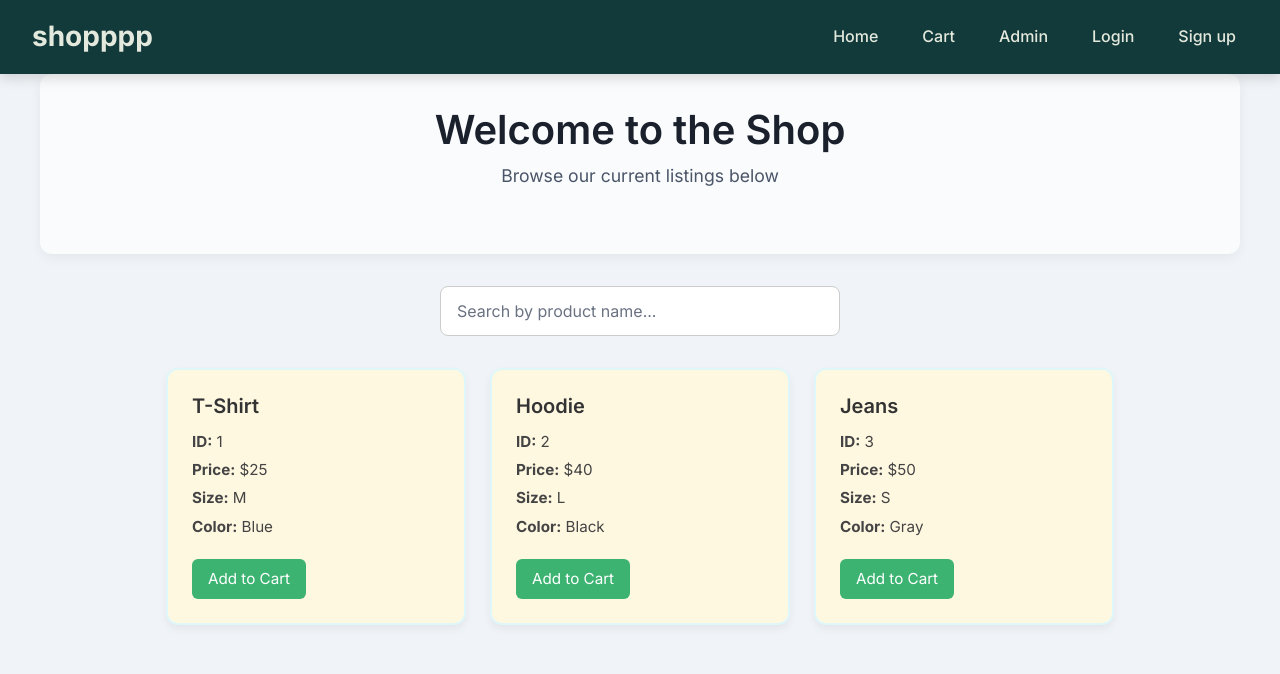
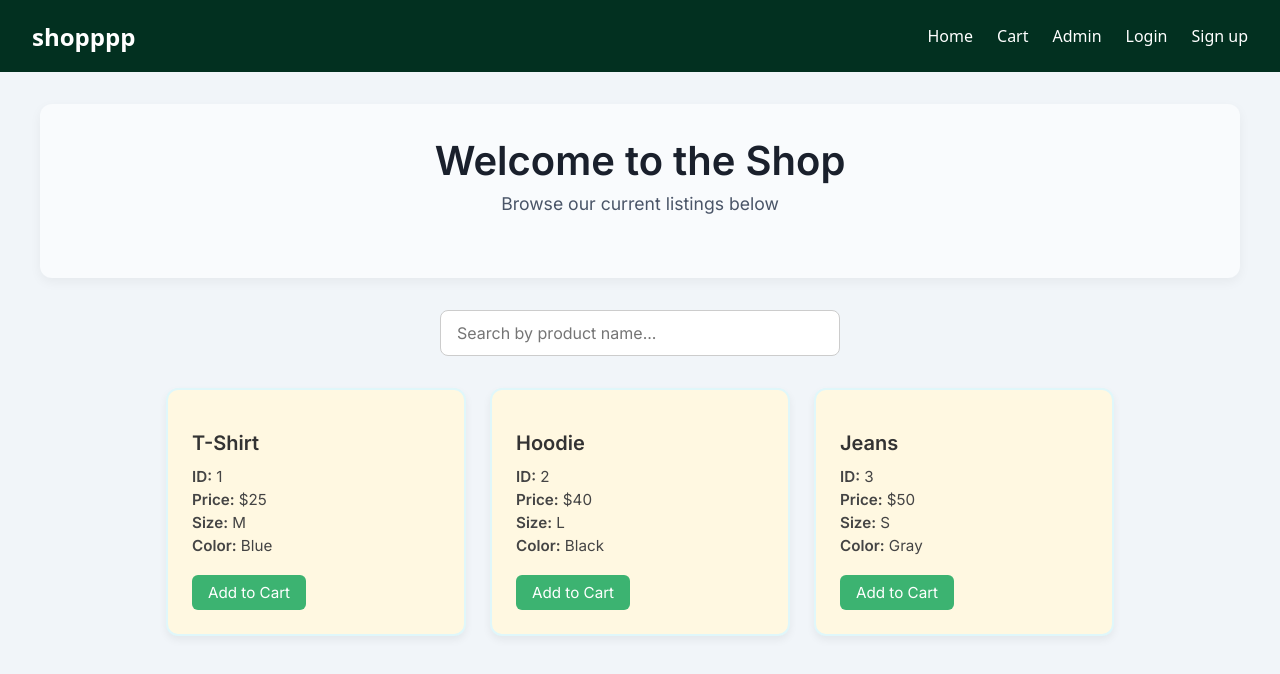
Before and after one commit to christian1251/CPSC362ProjectVision, a SvelteKit app in the folder shop/: page / in a window 1280 px wide. Shown: the top 674 px of the page. Built offline with nearby package versions, Linux system fonts and the light colour scheme; no server answers.

Commit message:
added logout capability

```diff
--- a/shop/src/app.css
+++ b/shop/src/app.css
@@ -1,447 +1,59 @@
-@import 'tailwindcss';
-@plugin '@tailwindcss/forms';
-@plugin '@tailwindcss/typography';
-
-:root {
-  --primary: #0284c7;
-  --primary-dark: #0369a1;
-  --primary-light: #7dd3fc;
-  --secondary: #475569;
-  --accent: #f97316;
-  --success: #10b981;
-  --error: #ef4444;
-  --background: #f8fafc;
-  --text: #0f172a;
-  --text-light: #64748b;
-  --border: #e2e8f0;
-  --card: #ffffff;
+/* Global background */
+body {
+  background-color: #f1f5f9; /* light grey */
+  margin: 0;
+  font-family: system-ui, sans-serif;
 }
 
-body {
-  font-family: 'Inter', -apple-system, BlinkMacSystemFont, 'Segoe UI', Roboto, sans-serif;
-  color: var(--text);
-  background-color: var(--background);
-  line-height: 1.6;
-}
-
-.container {
-  width: 100%;
-  max-width: 1280px;
-  margin-left: auto;
-  margin-right: auto;
-  padding-left: 1rem;
-  padding-right: 1rem;
-}
-
-h1, h2, h3, h4, h5, h6 {
-  font-weight: 600;
-  line-height: 1.2;
-  margin-bottom: 0.5em;
-}
-
-h1 {
-  font-size: 2.25rem;
-}
-
-h2 {
-  font-size: 1.875rem;
-}
-
-h3 {
-  font-size: 1.5rem;
-}
-
-h4 {
-  font-size: 1.25rem;
-}
-
-p {
-  margin-bottom: 1rem;
-}
-
-.btn {
-  display: inline-flex;
-  align-items: center;
-  justify-content: center;
-  padding: 0.5rem 1rem;
-  font-weight: 500;
-  border-radius: 0.375rem;
-  cursor: pointer;
-  transition: all 0.15s ease-in-out;
-}
-
-.btn-primary {
-  background-color: var(--primary);
-  color: white;
-  border: 1px solid transparent;
-}
-
-.btn-primary:hover {
-  background-color: var(--primary-dark);
-}
-
-.btn-secondary {
-  background-color: var(--secondary);
-  color: white;
-  border: 1px solid transparent;
-}
-
-.btn-secondary:hover {
-  opacity: 0.9;
-}
-
-.btn-outline {
-  background-color: transparent;
-  color: var(--primary);
-  border: 1px solid var(--primary);
-}
-
-.btn-outline:hover {
-  background-color: var(--primary);
-  color: white;
-}
-
-.btn-danger {
-  background-color: var(--error);
-  color: white;
-  border: 1px solid transparent;
-}
-
-.btn-danger:hover {
-  opacity: 0.9;
-}
-
-.btn-sm {
-  padding: 0.25rem 0.75rem;
-  font-size: 0.875rem;
-}
-
-.btn-lg {
-  padding: 0.75rem 1.5rem;
-  font-size: 1.125rem;
-}
-
-.form-group {
-  margin-bottom: 1.5rem;
-}
-
-.form-label {
-  display: block;
-  font-weight: 500;
-  margin-bottom: 0.5rem;
-}
-
-.form-control {
-  display: block;
-  width: 100%;
-  padding: 0.5rem 0.75rem;
-  font-size: 1rem;
-  line-height: 1.5;
-  color: var(--text);
-  background-color: white;
-  border: 1px solid var(--border);
-  border-radius: 0.375rem;
-  transition: border-color 0.15s ease-in-out, box-shadow 0.15s ease-in-out;
-}
-
-.form-control:focus {
-  border-color: var(--primary-light);
-  outline: 0;
-  box-shadow: 0 0 0 3px rgba(125, 211, 252, 0.25);
-}
-
-.form-select {
-  display: block;
-  width: 100%;
-  padding: 0.5rem 2.25rem 0.5rem 0.75rem;
-  font-size: 1rem;
-  line-height: 1.5;
-  color: var(--text);
-  background-color: white;
-  border: 1px solid var(--border);
-  border-radius: 0.375rem;
-  appearance: none;
-}
-
-.form-select:focus {
-  border-color: var(--primary-light);
-  outline: 0;
-  box-shadow: 0 0 0 3px rgba(125, 211, 252, 0.25);
-}
-
-.card {
-  background-color: var(--card);
-  border-radius: 0.5rem;
-  box-shadow: 0 1px 3px 0 rgba(0, 0, 0, 0.1), 0 1px 2px 0 rgba(0, 0, 0, 0.06);
-  overflow: hidden;
-  transition: box-shadow 0.15s ease-in-out;
-}
-
-.card:hover {
-  box-shadow: 0 4px 6px -1px rgba(0, 0, 0, 0.1), 0 2px 4px -1px rgba(0, 0, 0, 0.06);
-}
-
-.card-header {
-  padding: 1.25rem 1.5rem;
-  background-color: rgba(249, 250, 251, 0.8);
-  border-bottom: 1px solid var(--border);
-}
-
-.card-body {
-  padding: 1.5rem;
-}
-
-.card-footer {
-  padding: 1rem 1.5rem;
-  background-color: rgba(249, 250, 251, 0.8);
-  border-top: 1px solid var(--border);
-}
-
-.site-header {
-  background-color: var(--primary);
-  color: white;
-  padding: 1rem 0;
-  box-shadow: 0 1px 3px 0 rgba(0, 0, 0, 0.1), 0 1px 2px 0 rgba(0, 0, 0, 0.06);
-}
-
-.nav-link {
-  color: rgba(255, 255, 255, 0.8);
-  padding: 0.5rem 1rem;
-  text-decoration: none;
-  transition: color 0.15s ease-in-out;
-}
-
-.nav-link:hover {
-  color: white;
-}
-
-.nav-link.active {
-  color: white;
-  font-weight: 500;
-}
-
-.badge {
-  display: inline-block;
-  padding: 0.25em 0.5em;
-  font-size: 0.75em;
-  font-weight: 600;
-  line-height: 1;
-  text-align: center;
-  white-space: nowrap;
-  vertical-align: baseline;
-  border-radius: 9999px;
-}
-
-.badge-primary {
-  background-color: var(--primary);
-  color: white;
-}
-
-.badge-secondary {
-  background-color: var(--secondary);
-  color: white;
-}
-
-.badge-success {
-  background-color: var(--success);
-  color: white;
-}
-
-.badge-danger {
-  background-color: var(--error);
-  color: white;
-}
-
-.product-grid {
-  display: grid;
-  grid-template-columns: repeat(auto-fill, minmax(250px, 1fr));
-  gap: 1.5rem;
-}
-
-.product-card {
-  display: flex;
-  flex-direction: column;
-  height: 100%;
-}
-
-.product-image {
-  aspect-ratio: 3/2;
-  object-fit: cover;
-  width: 100%;
-}
-
-.product-details {
-  padding: 1rem;
-  display: flex;
-  flex-direction: column;
-  flex-grow: 1;
-}
-
-.product-title {
-  font-weight: 500;
-  font-size: 1.125rem;
-  margin-bottom: 0.5rem;
-}
-
-.product-price {
-  font-weight: 600;
-  color: var(--primary);
-  margin-top: auto;
-}
-
-.checkout-steps {
-  display: flex;
-  justify-content: space-between;
-  margin-bottom: 2rem;
-}
-
-.cart-item {
-  display: grid;
-  grid-template-columns: auto 1fr auto;
-  gap: 1rem;
-  padding: 1rem 0;
-  border-bottom: 1px solid var(--border);
-}
-
-.cart-item-image {
-  width: 5rem;
-  height: 5rem;
-  object-fit: cover;
-  border-radius: 0.25rem;
-}
-
-.cart-item-details {
-  display: flex;
-  flex-direction: column;
-}
-
-.cart-item-title {
-  font-weight: 500;
-  margin-bottom: 0.25rem;
-}
-
-.cart-item-meta {
-  font-size: 0.875rem;
-  color: var(--text-light);
-}
-
-.cart-item-price {
-  font-weight: 600;
-  text-align: right;
-}
-
-.quantity-control {
+/* 1. Header exactly as your mockup */
+.navbar {
+  background-color: #023020;
+  height: 4.5rem;            /* same height */
+  padding: 0 2rem;
   display: flex;
   align-items: center;
-  margin-top: 0.5rem;
-}
-
-.quantity-btn {
-  width: 2rem;
-  height: 2rem;
-  display: flex;
-  align-items: center;
-  justify-content: center;
-  background-color: #f1f5f9;
-  border: none;
-  border-radius: 9999px;
-  font-weight: 600;
-}
-
-.quantity-btn:hover {
-  background-color: #e2e8f0;
-}
-
-.quantity-value {
-  width: 2rem;
-  text-align: center;
-  font-weight: 500;
-}
-
-.d-flex {
-  display: flex;
-}
-
-.flex-column {
-  flex-direction: column;
-}
-
-.justify-between {
   justify-content: space-between;
 }
 
-.align-center {
+/* Brand text on left */
+.brand {
+  color: white;
+  font-size: 1.5rem;
+  font-weight: bold;
+}
+
+/* Links on right */
+.nav-links {
+  display: flex;
   align-items: center;
 }
 
-.grid {
-  display: grid;
+.nav-links > * {
+  margin-left: 1.5rem;       /* exact spacing */
+  color: white;
+  text-decoration: none;
+  font-size: 1rem;
 }
 
-.text-right {
-  text-align: right;
+.nav-links a:hover {
+  text-decoration: underline;
 }
 
-.mb-1 {
-  margin-bottom: 0.25rem;
+/* Logout button style to match links */
+.nav-links button {
+  background: none;
+  border: none;
+  color: white;
+  font-size: 1rem;
+  cursor: pointer;
+  padding: 0;
 }
 
-.mb-2 {
-  margin-bottom: 0.5rem;
+/* 2. Centered page container */
+.container {
+  max-width: 1200px;
+  margin: 2rem auto;         /* space above & below */
+  padding: 0 1rem;
 }
 
-.mb-3 {
-  margin-bottom: 1rem;
-}
-
-.mb-4 {
-  margin-bottom: 1.5rem;
-}
-
-.mb-5 {
-  margin-bottom: 3rem;
-}
-
-.mt-1 {
-  margin-top: 0.25rem;
-}
-
-.mt-2 {
-  margin-top: 0.5rem;
-}
-
-.mt-3 {
-  margin-top: 1rem;
-}
-
-.mt-4 {
-  margin-top: 1.5rem;
-}
-
-.mt-5 {
-  margin-top: 3rem;
-}
-
-@media (min-width: 640px) {
-  .container {
-    max-width: 640px;
-  }
-}
-
-@media (min-width: 768px) {
-  .container {
-    max-width: 768px;
-  }
-}
-
-@media (min-width: 1024px) {
-  .container {
-    max-width: 1024px;
-  }
-}
-
-@media (min-width: 1280px) {
-  .container {
-    max-width: 1280px;
-  }
-}
+/* 3. Keep slot’s own styles */
--- a/shop/src/lib/firebase.js
+++ b/shop/src/lib/firebase.js
@@ -1,3 +1,4 @@
+// src/lib/firebase.js
 import { initializeApp } from 'firebase/app';
 import { getAuth } from 'firebase/auth';
 import { getFirestore } from 'firebase/firestore';
@@ -6,9 +7,10 @@ const firebaseConfig = {
   apiKey: "AIzaSyCBkiEVmLJlppTSjsum0yb9VYs2aJ6RPQY",
   authDomain: "project-e4264.firebaseapp.com",
   projectId: "project-e4264",
-  appId: "YOUR_APP_ID"
+  appId: "1:713096037610:web:ca531c260018a76e028393"
 };
 
 const app = initializeApp(firebaseConfig);
+
 export const auth = getAuth(app);
 export const db = getFirestore(app);
--- a/shop/src/lib/stores/auth.ts
+++ b/shop/src/lib/stores/auth.ts
@@ -1,9 +1,10 @@
 import { writable } from 'svelte/store';
-import { auth } from '$lib/firebase.js';
 import { onAuthStateChanged, type User } from 'firebase/auth';
+import { auth } from '../firebase.js'; // correct import
 
+// 🔥 FIX: tell writable the type is User | null
 export const user = writable<User | null>(null);
 
 onAuthStateChanged(auth, (firebaseUser) => {
-  user.set(firebaseUser);
+    user.set(firebaseUser);
 });
--- a/shop/src/routes/+layout.svelte
+++ b/shop/src/routes/+layout.svelte
@@ -1,87 +1,29 @@
 <script lang="ts">
 	import '../app.css';
+	import { user } from '../lib/stores/auth.js';
+	import { auth } from '../lib/firebase.js';
+	import { signOut } from 'firebase/auth';
 
-	let { children } = $props();
-</script>
+	function handleLogout() {
+	  signOut(auth);
+	}
+  </script>
 
-<header class="top-bar">
-	<h1 class="brand">shopppp</h1>
-	<nav>
-		<a class="link" href="/"> Home</a>
-		<a class="link" href="/cart"> Cart</a>
-		<a class="link" href="/admin"> Admin</a>
-		<a class="link" href="/login"> Login</a>
-		<a class="link" href="/signup"> Sign up</a>
+  <header class="navbar">
+	<div class="brand">shopppp</div>
+	<nav class="nav-links">
+	  <a href="/">Home</a>
+	  <a href="/cart">Cart</a>
+	  <a href="/admin">Admin</a>
+	  {#if $user}
+		<button on:click={handleLogout}>Logout</button>
+	  {:else}
+		<a href="/login">Login</a>
+		<a href="/signup">Sign up</a>
+	  {/if}
 	</nav>
-</header>
+  </header>
 
-{@render children()}
-
-<style>
-	@import url('https://fonts.googleapis.com/css2?family=Inter:wght@500;700&display=swap');
-
-	:global(body) {
-		margin: 0;
-		font-family: 'Inter', sans-serif;
-		background-color: #f0f4f8;
-	}
-
-	.top-bar {
-		display: flex;
-		justify-content: space-between;
-		align-items: center;
-		background-color: #133A3A;
-		color: #E4E9DD;
-		padding: 1rem 2rem;
-		box-shadow: 0 4px 12px rgba(0, 0, 0, 0.15);
-		position: sticky;
-		top: 0;
-		z-index: 10;
-	}
-
-	.brand {
-		font-family: 'Inter', sans-serif;
-		font-size: 1.75rem;
-		font-weight: 700;
-		color: #E4E9DD;
-		margin: 0;
-	}
-
-	nav {
-		display: flex;
-		gap: 1.25rem;
-	}
-
-	.link {
-		color: #E4E9DD;
-		text-decoration: none;
-		font-size: 1rem;
-		font-weight: 500;
-		padding: 0.5rem 0.75rem;
-		border-radius: 6px;
-		transition: all 0.2s ease-in-out;
-		position: relative;
-	}
-
-	.link::after {
-		content: '';
-		position: absolute;
-		left: 0;
-		bottom: 0;
-		width: 100%;
-		height: 2px;
-		background: #E4E9DD;
-		transform: scaleX(0);
-		transform-origin: right;
-		transition: transform 0.25s ease-out;
-	}
-
-	.link:hover::after {
-		transform: scaleX(1);
-		transform-origin: left;
-	}
-
-	.link:hover {
-		background-color: rgba(255, 255, 255, 0.1);
-	}
-</style>
+  <main class="container">
+	<slot />
+  </main>
```
Also changed, not shown: 1 other file (tests, documents, lock files or other folders).
